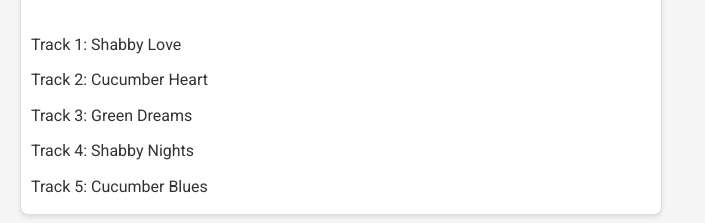
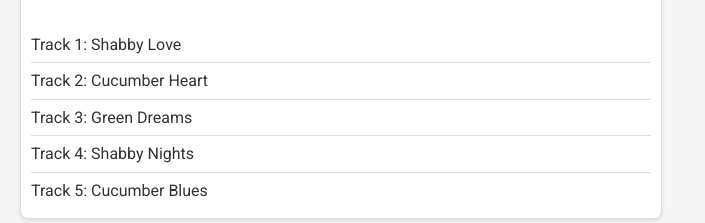
Before and after one commit to thomas-brak/frankly-shabby-cucumbers, a plain HTML site: page index.html in a window 1280 px wide. Shown: the part 1130-1353 px from the top of the page, 0-705 px from the left. Drawn offline with Linux system fonts and the light colour scheme.

Commit message:
192407022025

```diff
--- a/index.html
+++ b/index.html
@@ -21,7 +21,7 @@
     body {
       background-color: #f5f5f5; /* light grey background */
       color: #333; /* dark grey text */
-      font-family: 'Roboto', sans-serif; /* modern sans-serif font */
+      font-family: 'Roboto', sans-serif; /* modern font */
       line-height: 1.6;
       padding: 20px;
     }
@@ -42,8 +42,8 @@
       background: #fff;
       border: 1px solid #ddd;
       border-radius: 8px;
+      box-shadow: 0 2px 4px rgba(0, 0, 0, 0.1);
       overflow: hidden;
-      box-shadow: 0 2px 4px rgba(0, 0, 0, 0.1);
       transition: transform 0.3s;
     }
     .album:hover {
@@ -65,6 +65,10 @@
     }
     .album ul li {
       padding: 5px 0;
+      border-bottom: 1px solid #ddd;
+    }
+    .album ul li:last-child {
+      border-bottom: none;
     }
   </style>
 </head>
```
